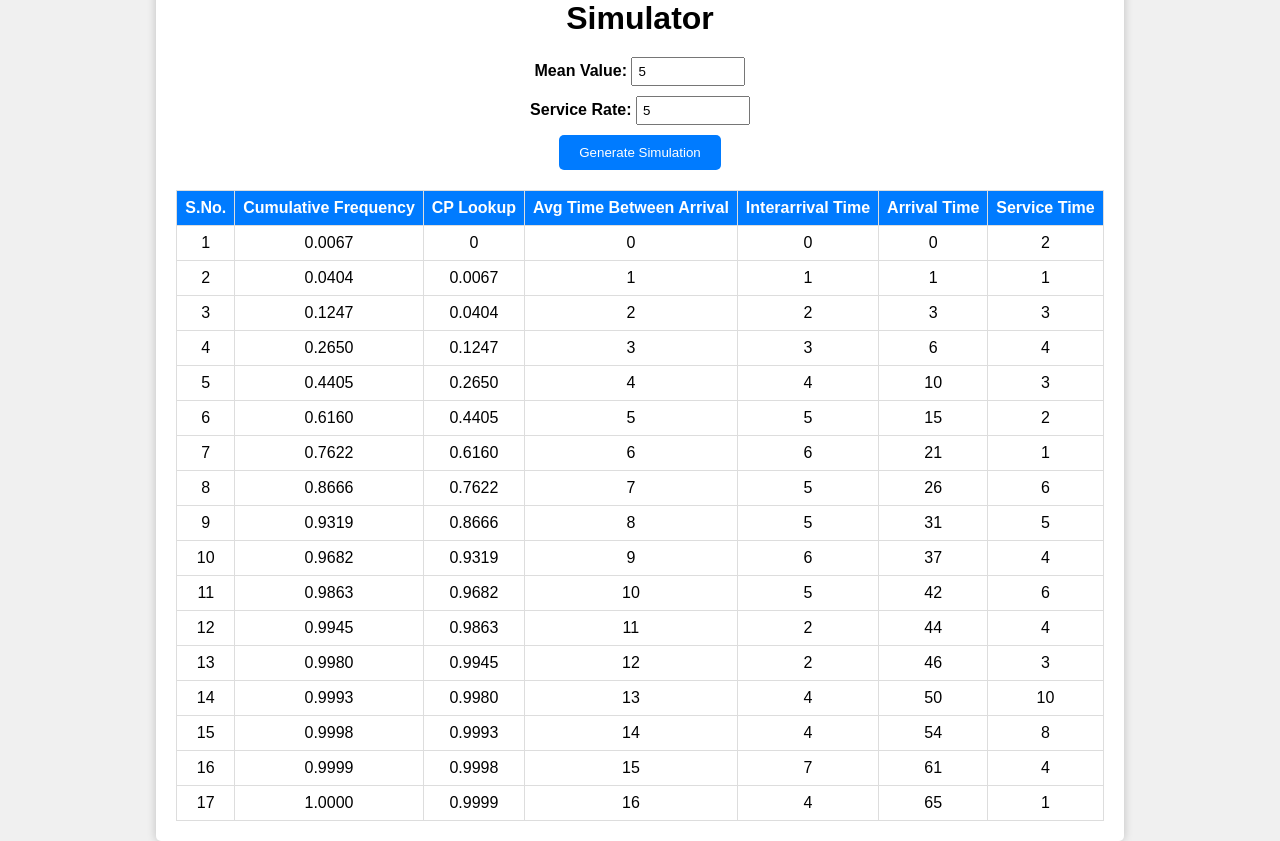
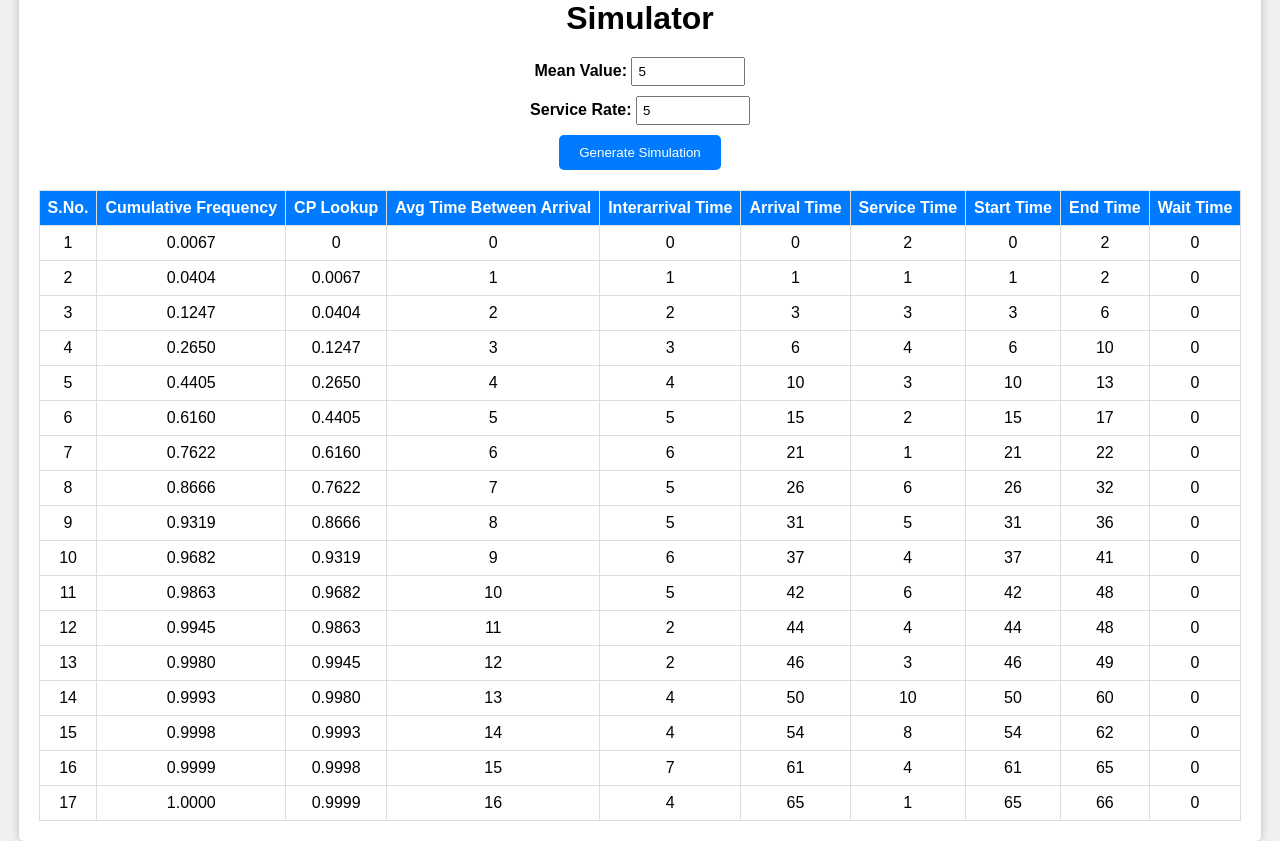
Before and after one commit to mahmed-eng/Simulator, a plain HTML site: page index.html in a window 1280 px wide. Both pictures are taken after typing "5", "5" into the empty fields and a click on the button "Generate Simulation". Drawn offline with Linux system fonts and the light colour scheme.

Commit message:
Start time End Time Wait time Updation

```diff
--- a/index.html
+++ b/index.html
@@ -69,11 +69,8 @@
             margin-top: 10px;
         }
 
-        table, th, td {
+        th, td {
             border: 1px solid #ddd;
-        }
-
-        th, td {
             padding: 8px;
             text-align: center;
         }
@@ -108,7 +105,7 @@
                 const mean = parseFloat(document.getElementById("mean").value);
                 const serviceRate = parseFloat(document.getElementById("serviceRate").value);
                 let resultText = "";
-                let tableHtml = "<table><tr><th>S.No.</th><th>Cumulative Frequency</th><th>CP Lookup</th><th>Avg Time Between Arrival</th><th>Interarrival Time</th><th>Arrival Time</th><th>Service Time</th></tr>";
+                let tableHtml = "<table><tr><th>S.No.</th><th>Cumulative Frequency</th><th>CP Lookup</th><th>Avg Time Between Arrival</th><th>Interarrival Time</th><th>Arrival Time</th><th>Service Time</th><th>Start Time</th><th>End Time</th><th>Wait Time</th></tr>";
 
                 let Lookupvalues = {}; // Object to store Avg Time Between Arrival with corresponding CP Lookup
 
@@ -120,7 +117,6 @@
                     let interarrivalPrevious = 0;
 
                     while (cumulativeFrequency.toFixed(5) <= 0.99999) {
-                        // Generate arrival time using poisson distribution
                         const poissonValue = poissonDistribution(mean, x);
 
                         cumulativeFrequency += poissonValue;
@@ -133,27 +129,21 @@
                         totalInterarrivalTime += avgTimeBetweenArrival;
                         let interarrivalTime = Math.random();
 
-                        // Find the range value in Lookupvalues
                         const rangeValue = findRange(Lookupvalues, interarrivalTime);
                         interarrivalTime = Lookupvalues[rangeValue];
 
-                        // Cumulate interarrival into arrival time
                         const arrivalTime = (x === 0) ? 0 : interarrivalPrevious + interarrivalTime;
                         interarrivalPrevious = arrivalTime;
 
-                        // Generate service time using exponential distribution
                         let serviceTime = exponentialDistribution(serviceRate);
 
-                        // Only show service time if it's greater than 0.5
                         if (serviceTime > 0.5) {
-                            // Round off service time to the nearest integer
                             serviceTime = Math.round(serviceTime);
-                            // Existing code for table row generation
-                            tableHtml += `<tr><td>${x + 1}</td><td>${cumulativeFrequency.toFixed(4)}</td><td>${cpLookup}</td><td>${avgTimeBetweenArrival}</td><td>${interarrivalTime}</td><td>${arrivalTime}</td><td>${serviceTime}</td></tr>`;
+                            tableHtml += `<tr><td>${x + 1}</td><td>${cumulativeFrequency.toFixed(4)}</td><td>${cpLookup}</td><td>${avgTimeBetweenArrival}</td><td>${interarrivalTime}</td><td>${arrivalTime}</td><td>${serviceTime}</td><td>${arrivalTime}</td><td>${arrivalTime + serviceTime}</td><td>${arrivalTime - interarrivalPrevious}</td></tr>`;
                         }
 
                         x++;
-                        if(cumulativeFrequency.toFixed(4) == 1.0000)
+                        if (cumulativeFrequency.toFixed(4) == 1.0000)
                             break;
                     }
                     tableHtml += "</table>";
@@ -165,7 +155,6 @@
                 document.getElementById("table-container").innerHTML = tableHtml;
             }
 
-            // Function to calculate arrival using Poisson distribution
             function poissonDistribution(mean, x) {
                 const ePowerMinusMean = Math.exp(-mean);
                 const xPowerX = Math.pow(mean, x);
@@ -174,7 +163,6 @@
                 return (ePowerMinusMean * xPowerX) / factorialX;
             }
 
-            // Function to calculate factorial
             function factorial(n) {
                 if (n === 0) return 1;
                 let result = 1;
@@ -184,31 +172,25 @@
                 return result;
             }
 
-            // Function to calculate service using Exponential distribution
-            function exponentialDistribution(mue){
+            function exponentialDistribution(mue) {
                 let serviceValue = (-mue * Math.log(Math.random())).toFixed(4);
 
-                // If service time is less than or equal to 0.5, generate a new one until it's greater than 0.5
                 while (serviceValue <= 0.5) {
                     serviceValue = (-mue * Math.log(Math.random())).toFixed(4);
                 }
 
-                // Round off service time to the nearest integer before returning
                 return Math.round(serviceValue);
             }
 
-            // Function to find the range value in Lookupvalues
             function findRange(lookup, value) {
                 let keys = Object.keys(lookup);
                 for (let i = 0; i < keys.length; i++) {
                     if (value <= keys[i]) {
-                    return keys[i];
+                        return keys[i];
+                    }
                 }
+                return keys[keys.length - 1];
             }
-
-            // If no matching range is found, return the last key
-            return keys[keys.length - 1];
-}
         });
     </script>
 </body>
```
